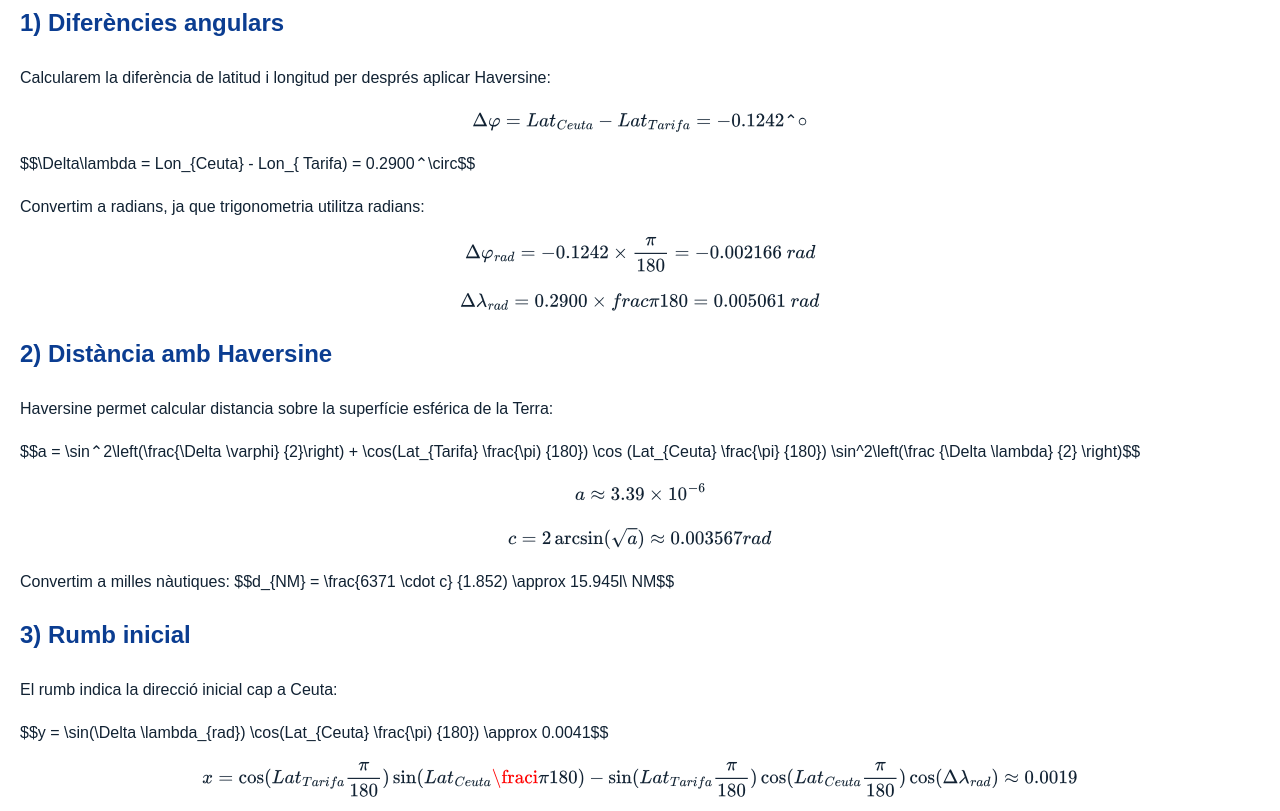
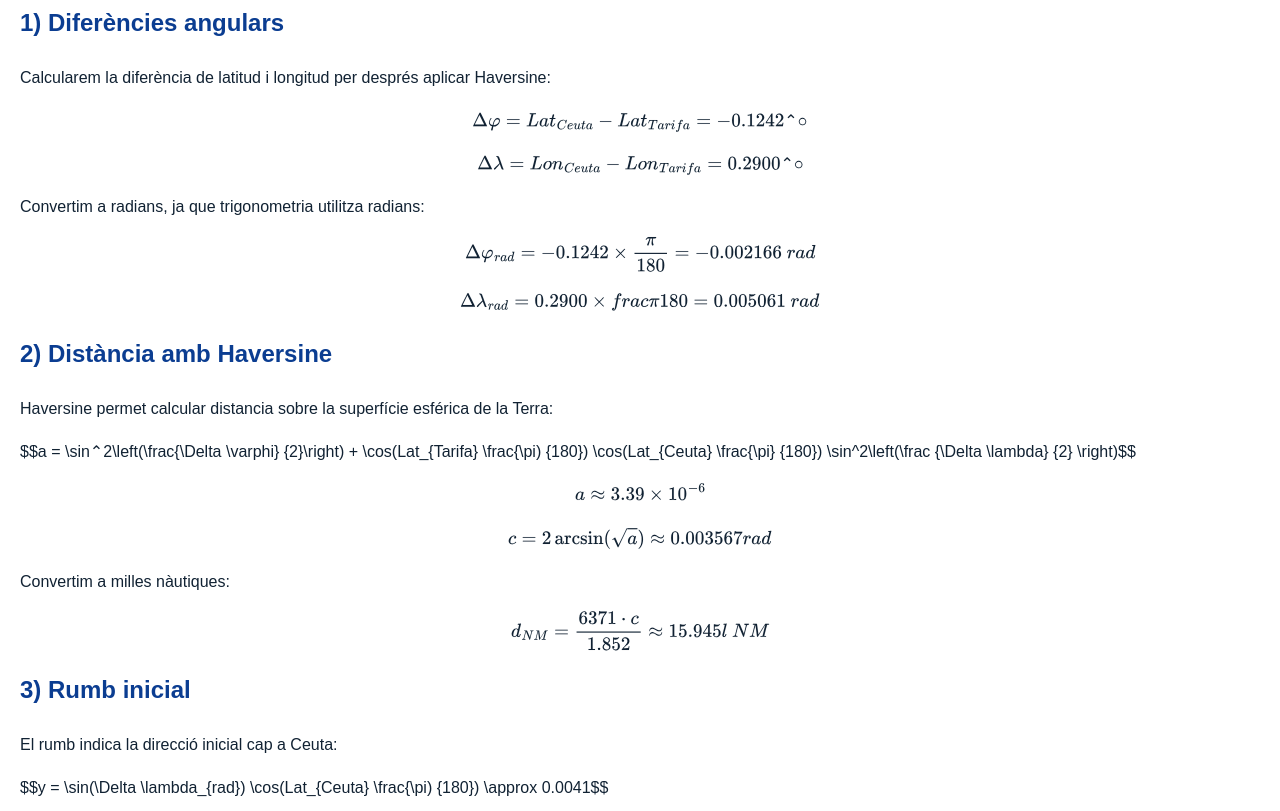
Before and after one commit to abouhraitamer-spec/abouhraitamer-spec.github.io, a plain HTML site: page Navegacio/index.html in a window 1280 px wide. Shown: the part 867-1678 px from the top of the page. Drawn offline with nearby package versions, Linux system fonts and the light colour scheme.

Commit message:
Update index.html

```diff
--- a/Navegacio/index.html
+++ b/Navegacio/index.html
@@ -59,8 +59,8 @@ continuació convertim pas a pas. </p>
 
  <h2>1) Diferències angulars</h2>
  <p>Calcularem la diferència de latitud i longitud per després aplicar Haversine: </p>
- <div class="step">$$\Delta\varphi = Lat_{Ceuta} - Lat_{ Tarifa} = -0.1242⌃\circ$$</div>
- <div class="step">$$\Delta\lambda = Lon_{Ceuta} - Lon_{ Tarifa) = 0.2900⌃\circ$$</div>
+ <div class="step">$$\Delta \varphi = Lat_{Ceuta} - Lat_{Tarifa} = -0.1242⌃\circ$$</div>
+ <div class="step">$$\Delta \lambda = Lon_{Ceuta} - Lon_{Tarifa} = 0.2900⌃\circ$$</div>
  <p>Convertim a radians, ja que trigonometria utilitza radians:</p>
  <div class="step">$$\Delta\varphi_{rad} = -0.1242 \times \frac{\pi} {180} = -0.002166\
 rad$$</div>
@@ -70,10 +70,10 @@ rad$$</div>
  <h2>2) Distància amb Haversine</h2>
  <p>Haversine permet calcular distancia sobre la superfície esférica de la Terra: </p>
 <div class="step"> $$a = \sin⌃2\left(\frac{\Delta \varphi} {2}\right) + \cos(Lat_{Tarifa} \frac{\pi)
-{180}) \cos (Lat_{Ceuta}  \frac{\pi} {180}) \sin^2\left(\frac {\Delta \lambda} {2} \right)$$</div>
+{180}) \cos(Lat_{Ceuta}  \frac{\pi} {180}) \sin^2\left(\frac {\Delta \lambda} {2} \right)$$</div>
  <div class="step"> $$a \approx 3.39 \times 10^{-6}$$</div>
  <div class="step">$$c = 2 \arcsin(\sqrt{a}) \approx 0.003567 rad$$</div>
- <div class="step"> Convertim a milles nàutiques: $$d_{NM} = \frac{6371 \cdot c} {1.852)
+ <div class="step"> Convertim a milles nàutiques: $$d_{NM} = \frac{6371 \cdot c} {1.852}
 \approx 15.945l\ NM$$</div>
 
  <h2>3) Rumb inicial</h2>
@@ -102,7 +102,7 @@ obtenir distàncies precises quan es navega o es fa cartografia. </p>
 
 <!--FICHA 3-->
 
- < div class="step">Longitud a lat mitjana: S$1^\circ lon = 60 \cos(35.95^\circ) \approx 49.21\ NM
+ <div class="step">Longitud a lat mitjana: S$1^\circ lon = 60 \cos(35.95^\circ) \approx 49.21\ NM
 $</div>
  <div class="step">Component Est-Oest: $$EW = \Delta Lon \times 49.2 = 0.2900 \times 49.2
 \approx 14.27\ NM$$</div>
```
